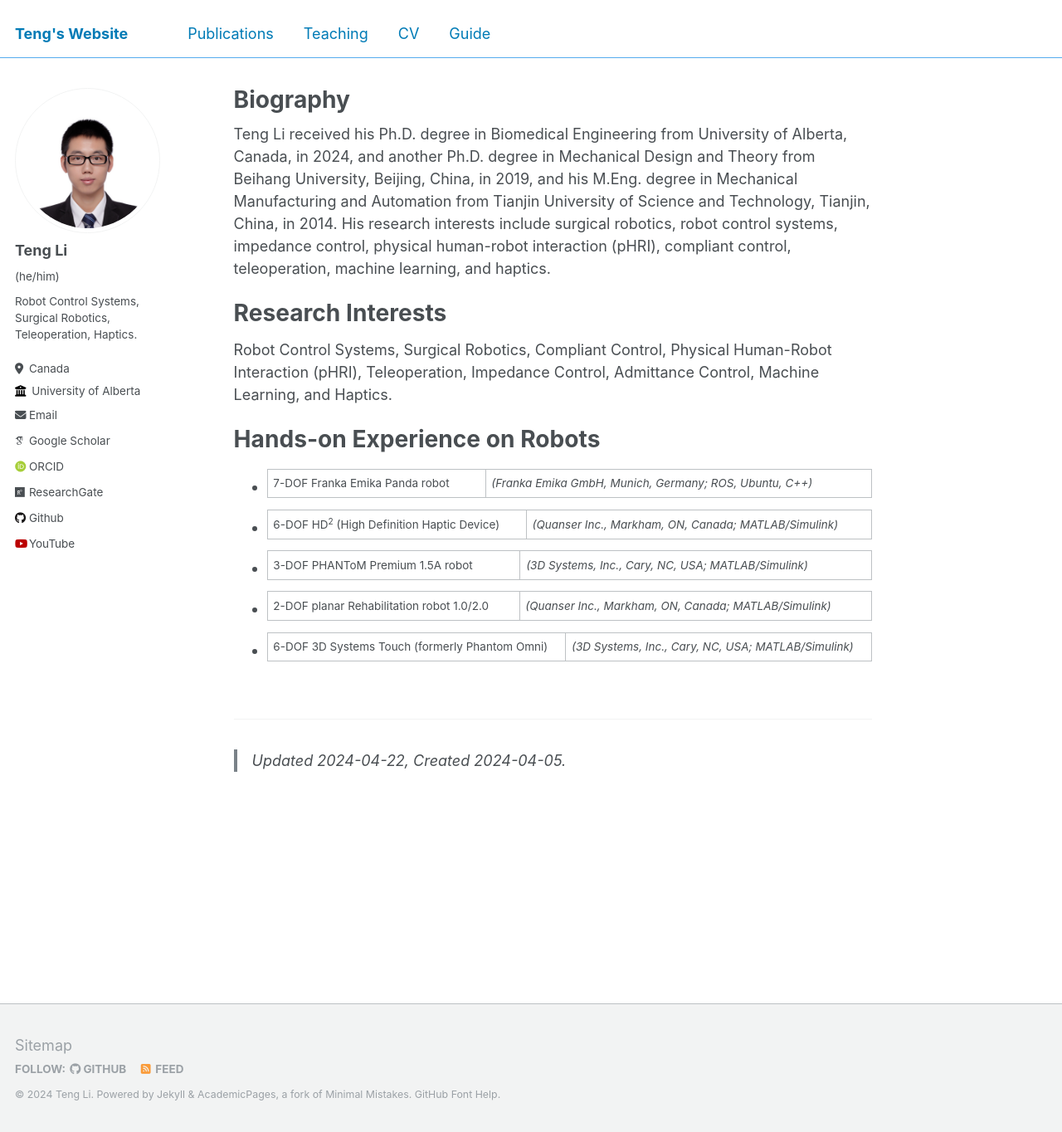
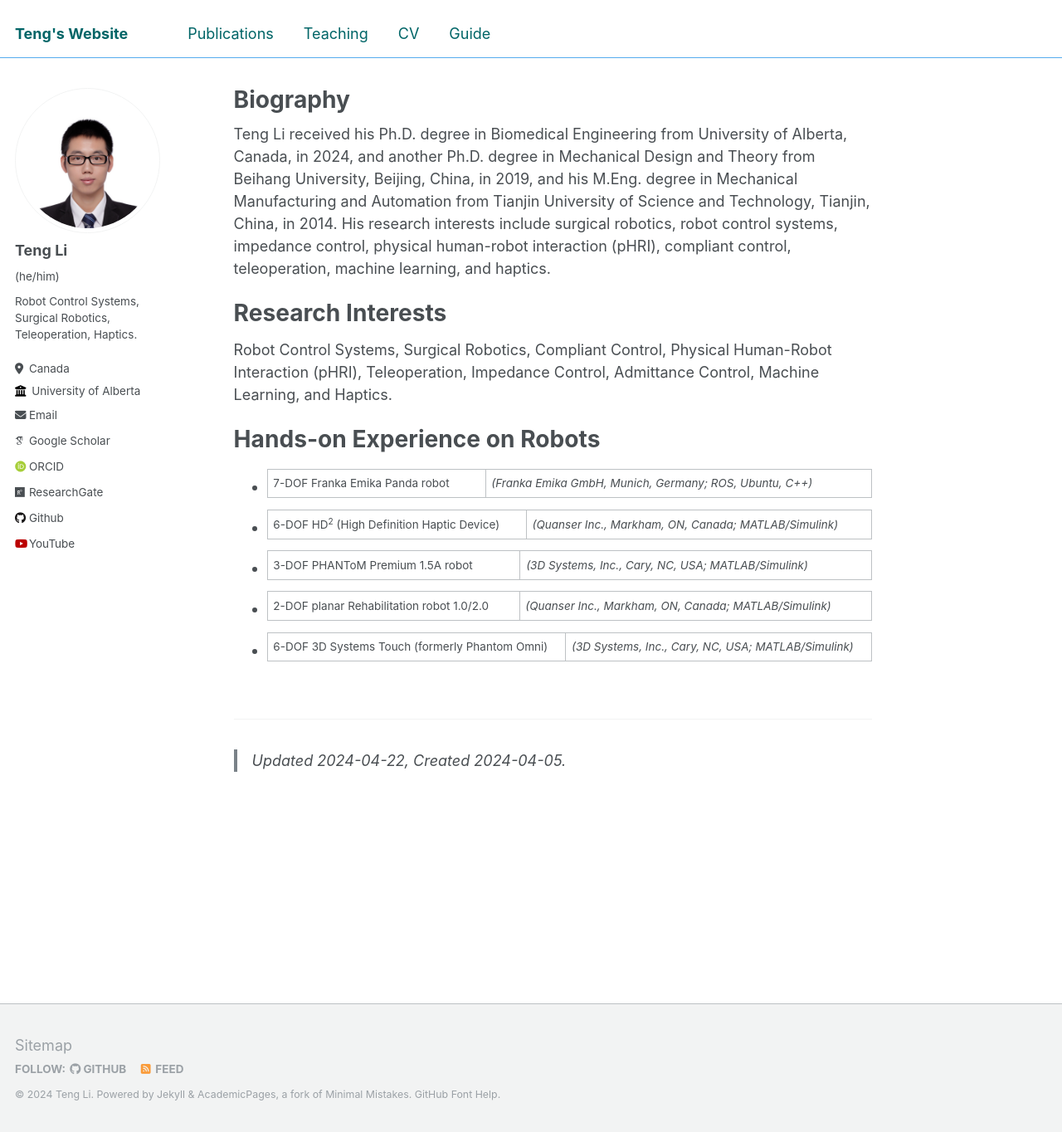
Before and after one commit to teng4/teng4.github.io, a Jekyll site: the page built from _pages/about.md, in a window 1280 px wide and 1364 px high. Shown: the whole window at 83% size. Built offline with Jekyll 4.4.1, drawn with Linux system fonts in a browser that asks for light colours; some web fonts are replaced.

Commit message:
Update _base.scss

```diff
--- a/_sass/_base.scss
+++ b/_sass/_base.scss
@@ -292,7 +292,7 @@ nav {
   a {
     text-decoration: none;
 
-    &:active { //teng4, added.
+    &:not(.active) { //teng4 added whole block of not(.active).
       color: $xing-color; //$orcid-color;
     }
   }
```
